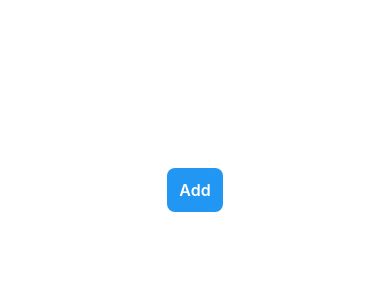
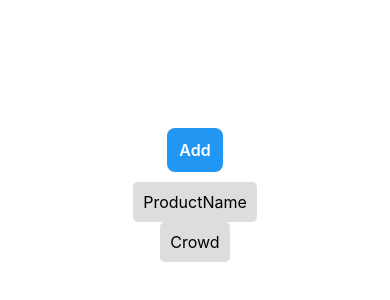
Before and after one commit to Stefan98167/einkaufsapp, a React Native app: screen / in a window 390 px wide. Shown: the part 232-532 px from the top of the page. Built offline with nearby package versions, Linux system fonts and the light colour scheme.

Commit message:
List_Element File in HomeScreen.js

```diff
--- /dev/null
+++ b/components/List_Element.js
@@ -0,0 +1,40 @@
+import React from 'react';
+import { View, Text, StyleSheet } from 'react-native';
+
+const List_Element = () => {
+const TitleButton = () => {
+    return (
+        <View style={styles.button}>
+            <Text style={styles.buttonText}>ProductName</Text>
+        </View>
+    );
+}
+const CrowdButton = () => {
+    return (
+        <View style={styles.button}>
+            <Text style={styles.buttonText}>Crowd</Text>
+        </View>
+    );
+}
+
+return (
+    <>
+        <TitleButton />
+        <CrowdButton />
+    </>
+);
+};
+const styles = StyleSheet.create({
+    button: {
+        padding: 10,
+        backgroundColor: '#DDDDDD',
+        borderRadius: 5,
+        alignItems: 'center',
+    },
+    buttonText: {
+        fontSize: 16,
+        color: '#000',
+    },
+});
+
+export default List_Element;
--- a/screens/HomeScreen.js
+++ b/screens/HomeScreen.js
@@ -1,12 +1,13 @@
 import React from 'react';
 import { View, StyleSheet } from 'react-native';
 import AddButton from '../components/Add_Button';
-
+import List_Element from '../components/List_Element';
 
 const HomeScreen = () => {
     return (
         <View style={styles.container}>
             <AddButton />
+            <List_Element />
         </View>
     );
 };
```
